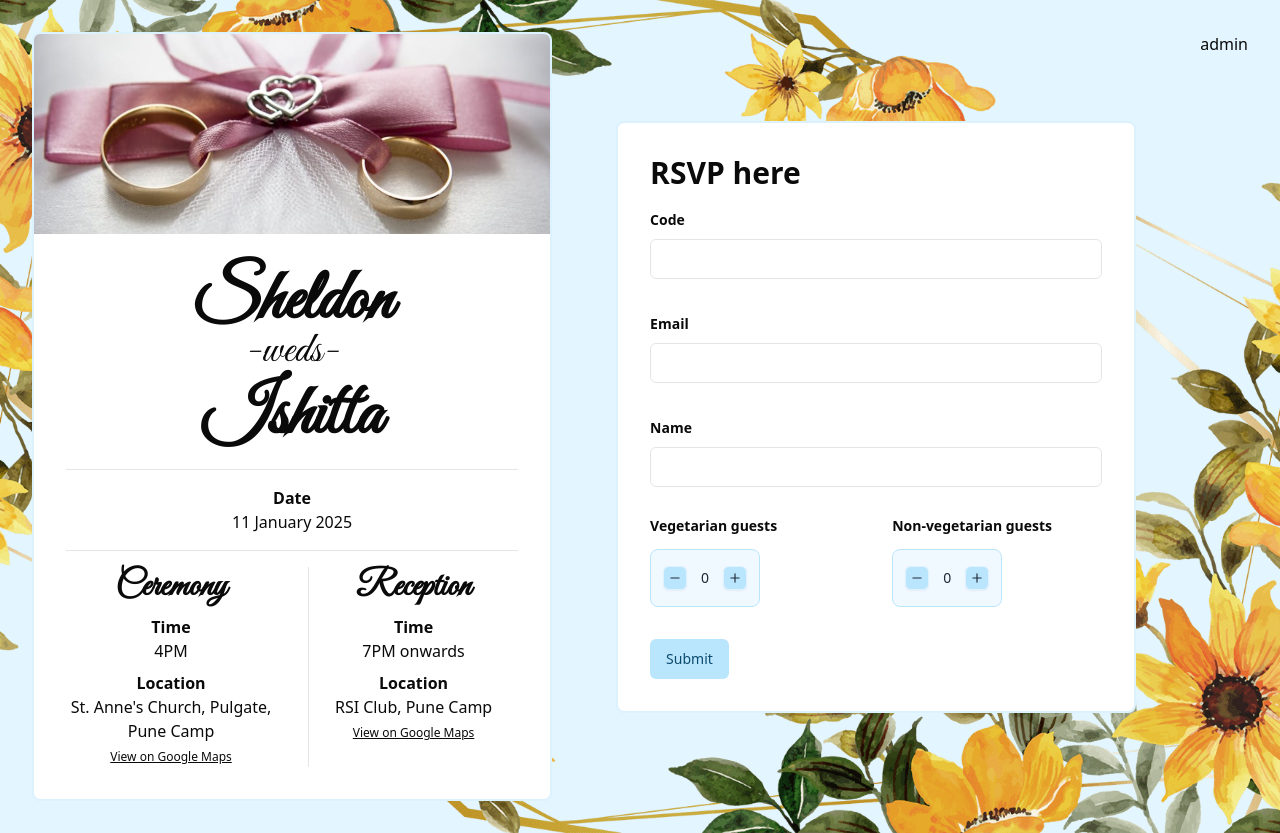
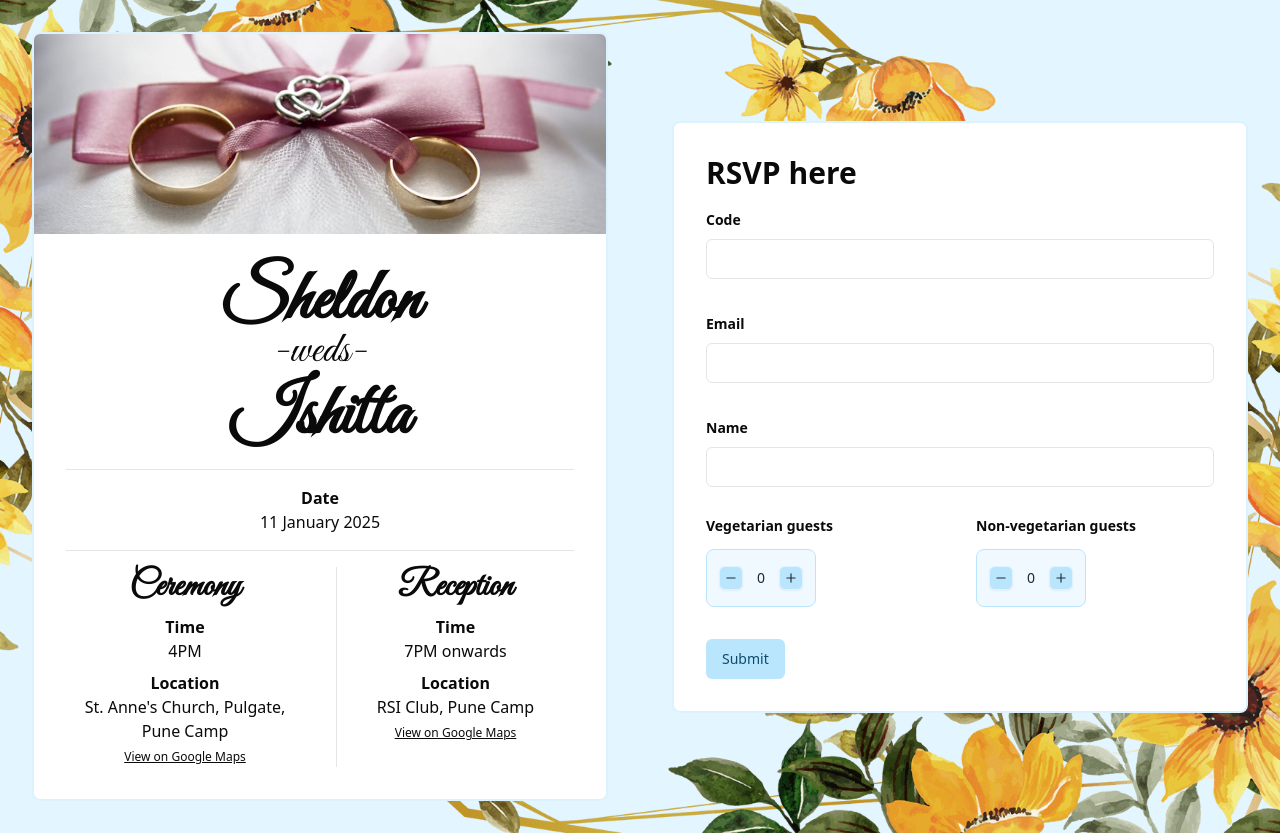
Before and after one commit to pexeixv/rsvp, a React (Vite) app: page / in a window 1280 px wide. Built offline with nearby package versions, Linux system fonts and the light colour scheme; no server answers.

Commit message:
fix /admin route 404

```diff
--- a/src/pages/Home.tsx
+++ b/src/pages/Home.tsx
@@ -15,7 +15,6 @@ export default function Home() {
         <section className="grid w-full place-items-center">
           <Form />
         </section>
-        <Link to="/admin">admin</Link>
       </main>
     </>
   );
```
